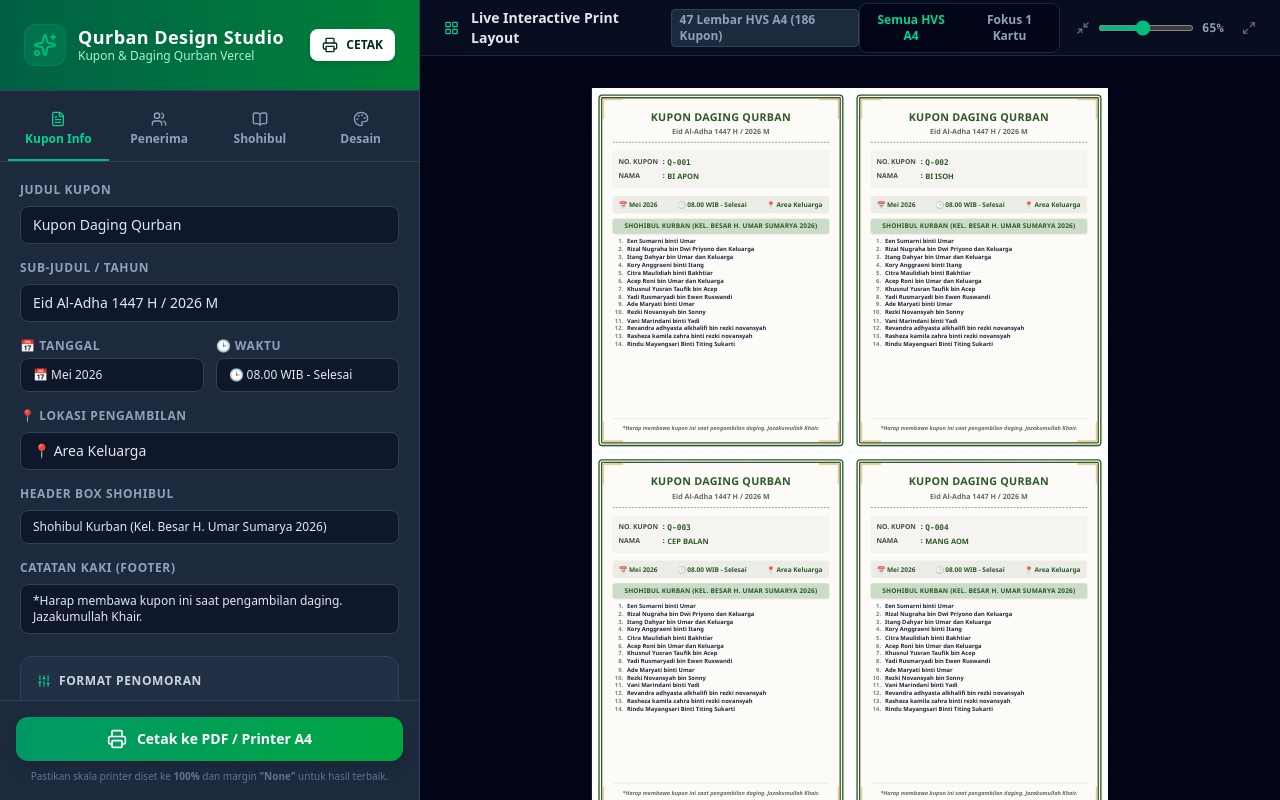
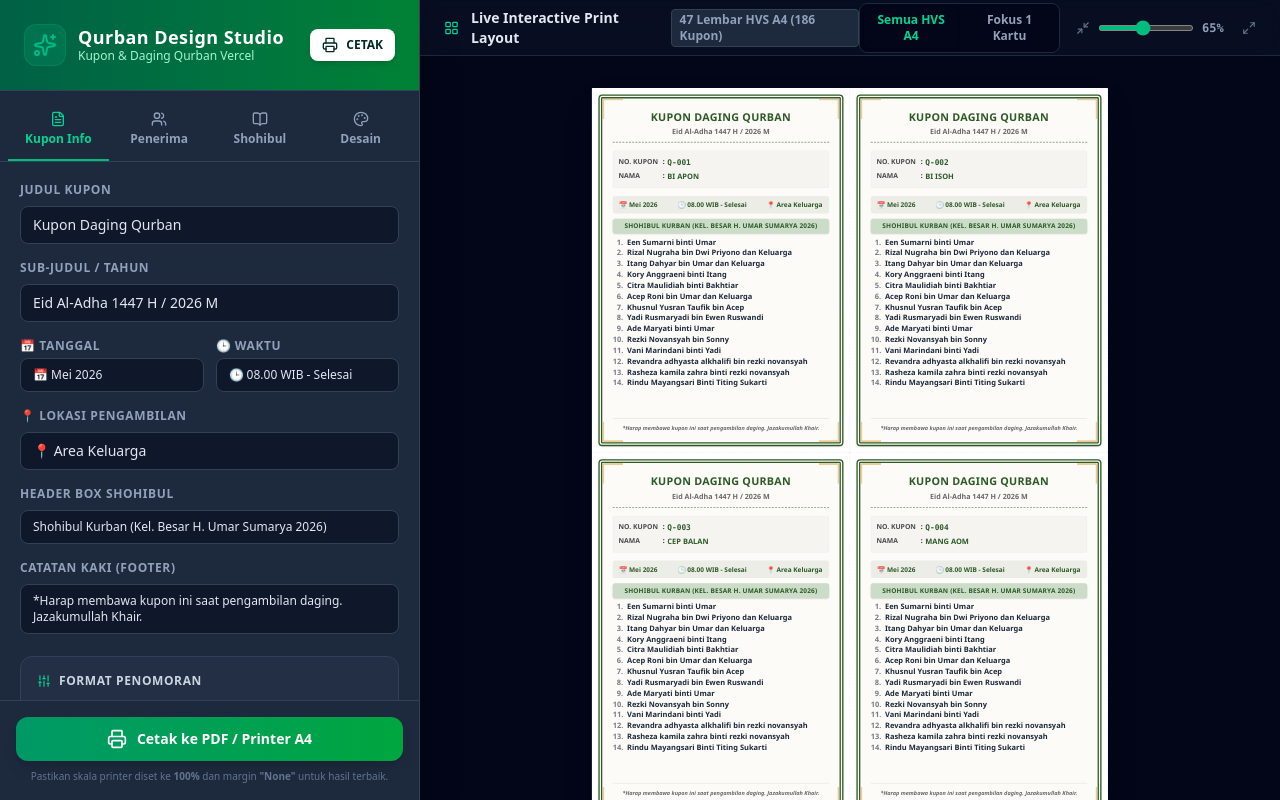
Before and after one commit to rohmat97/qurban-cinunuk, a Next.js app: page / in a window 1280 px wide. Built offline with nearby package versions, Linux system fonts and the light colour scheme.

Commit message:
style: increase dynamic shohibul list font size and spacing limits for better readability

```diff
--- a/src/app/page.tsx
+++ b/src/app/page.tsx
@@ -1362,8 +1362,8 @@ function CouponCard({
 
   const totalNames = col1.length + col2.length;
   // Calculate dynamic font size and vertical gap based on number of names to perfectly fill the space
-  const dynamicFontSize = `${Math.max(8.5, Math.min(13, 14.5 - totalNames * 0.4))}px`;
-  const dynamicGap = `${Math.max(1, Math.min(5, 6 - totalNames * 0.35))}px`;
+  const dynamicFontSize = `${Math.max(11, Math.min(16, 18.5 - totalNames * 0.5))}px`;
+  const dynamicGap = `${Math.max(2, Math.min(8, 10 - totalNames * 0.55))}px`;
 
   return (
     <div
```
